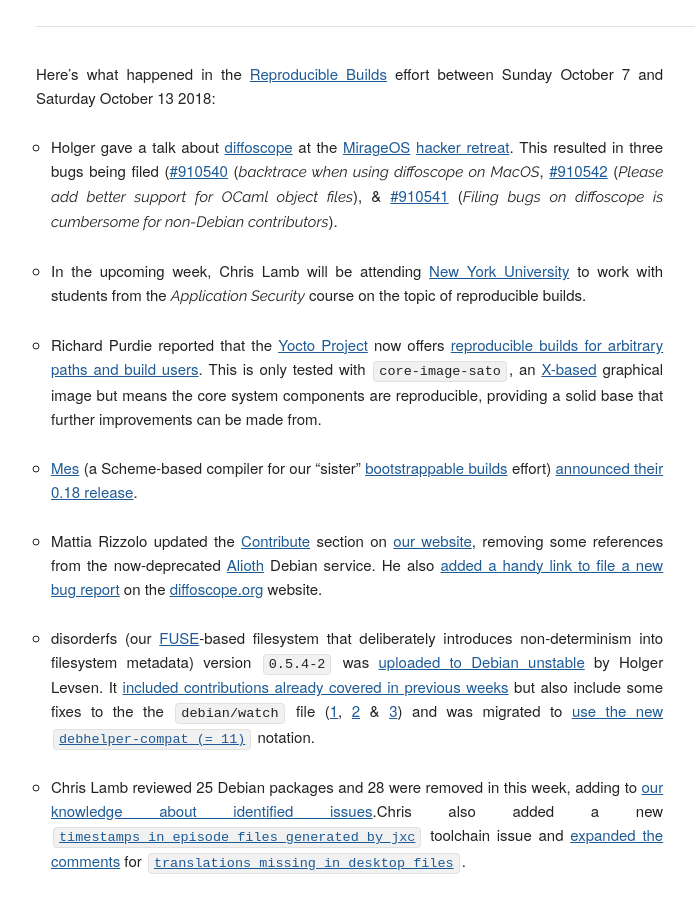
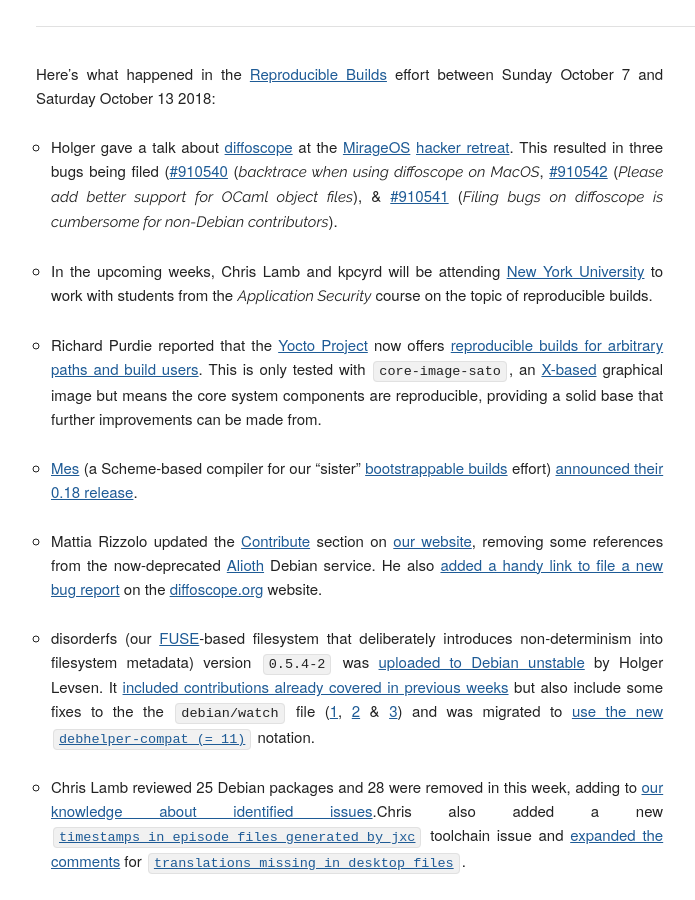
Before and after one commit to prototypefund/reproducible-website, a Jekyll site: the page built from _blog/posts/181.md, in a window 1280 px wide and 900 px high, scrolled down 387 px. Shown: the whole window, without its empty margins (124-819 px from the left). Built offline with Jekyll 4.4.1, drawn with Linux system fonts in a browser that asks for light colours; some web fonts are replaced.

Commit message:
181: mention that kpcyrd will also be at NYU
Signed-off-by: Holger Levsen <holger@layer-acht.org>

```diff
--- a/_blog/posts/181.md
+++ b/_blog/posts/181.md
@@ -7,7 +7,7 @@
 
 * Holger gave a talk about [diffoscope](https://diffoscope.org/) at the [MirageOS](https://mirage.io/) [hacker retreat](https://retreat.mirage.io). This resulted in three bugs being filed ([#910540](https://bugs.debian.org/910540) (*backtrace when using diffoscope on MacOS*, [#910542](https://bugs.debian.org/910542) (*Please add better support for OCaml object files*), & [#910541](https://bugs.debian.org/910541) (*Filing bugs on diffoscope is cumbersome for non-Debian contributors*).
 
-* In the upcoming week, Chris Lamb will be attending [New York University](https://www.nyu.edu/) to work with students from the *Application Security* course on the topic of reproducible builds.
+* In the upcoming weeks, Chris Lamb and kpcyrd will be attending [New York University](https://www.nyu.edu/) to work with students from the *Application Security* course on the topic of reproducible builds.
 
 * Richard Purdie reported that the [Yocto Project](https://www.yoctoproject.org/) now offers [reproducible builds for arbitrary paths and build users](https://lists.reproducible-builds.org/pipermail/rb-general/2018-October/001203.html). This is only tested with `core-image-sato`, an [X-based](https://en.wikipedia.org/wiki/X_Window_System) graphical image but means the core system components are reproducible, providing a solid base that further improvements can be made from.
 
```
